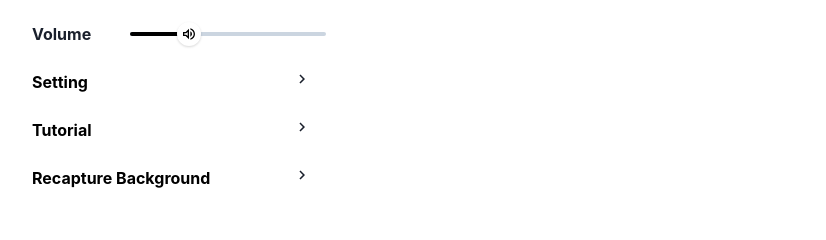
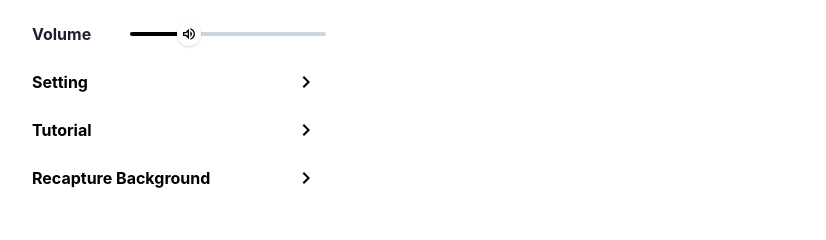
Before and after one commit to PolarBearAndrew/AiRPlay_Frontend, a React (Create React App) app: page /airhockey/setup in a window 1280 px wide. Shown: the part 590-830 px from the top of the page, without its empty margins (16-842 px from the left). Built offline with nearby package versions, Linux system fonts and the light colour scheme; no server answers.

Commit message:
feat(*): Change an icon a little bit

```diff
--- a/src/components/LayoutComponents.tsx
+++ b/src/components/LayoutComponents.tsx
@@ -1,5 +1,4 @@
-import { Slider, SliderTrack, SliderFilledTrack, SliderThumb, IconButton, LinkBox, LinkOverlay, useDisclosure } from "@chakra-ui/react";
-import { Box, Flex, Spacer, Center, Circle, Text, VStack } from "@chakra-ui/react";
+import { Slider, SliderTrack, SliderFilledTrack, SliderThumb, IconButton, LinkBox, LinkOverlay, useDisclosure, Box, Flex, Spacer, Center, Circle, Text, VStack, Icon } from "@chakra-ui/react";
 import { Modal, ModalOverlay, ModalContent, ModalHeader, ModalFooter, ModalBody, ModalCloseButton } from '@chakra-ui/react'
 import React from "react";
 import { MdNavigateNext } from "react-icons/md";
@@ -60,7 +59,7 @@ export const SettingLinkBox = ({ name, link, ariaLabel, colorScheme, textColor }
           </Text>
         </Box>
         <LinkOverlay h="4" as={RouterLink} to={link}>
-          <IconButton variant="link" colorScheme={colorScheme ? colorScheme : "black"} aria-label={ariaLabel} icon={<MdNavigateNext />} size="lg" />
+          <Icon as={MdNavigateNext} w={10} h={6} color={colorScheme ? colorScheme : "black"}/>
         </LinkOverlay>
       </Flex>
     </LinkBox>
@@ -84,7 +83,7 @@ export const SettingClickBox = ({ name, callback, ariaLabel, colorScheme, textCo
             {name}
           </Text>
         </Box>
-          <IconButton variant="link" colorScheme={colorScheme ? colorScheme : "black"} aria-label={ariaLabel} icon={<MdNavigateNext />} size="lg" />
+          <Icon as={MdNavigateNext} w={10} h={6} color={colorScheme ? colorScheme : "black"}/>
       </Flex>
   );
 }
@@ -107,7 +106,7 @@ export const SettingTutorialModal = ({ name, ariaLabel, colorScheme, textColor }
               {name}
             </Text>
           </Box>
-            <IconButton variant="link" colorScheme={colorScheme ? colorScheme : "black"} aria-label={ariaLabel} icon={<MdNavigateNext />} size="lg" />
+          <Icon as={MdNavigateNext} w={10} h={6} color={colorScheme ? colorScheme : "black"}/>
         </Flex>
 
         <Modal closeOnOverlayClick={false} isOpen={isOpen} onClose={onClose} isCentered size="xs">
```
